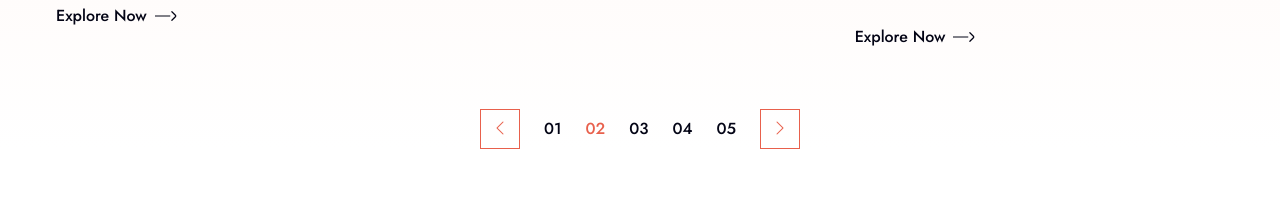
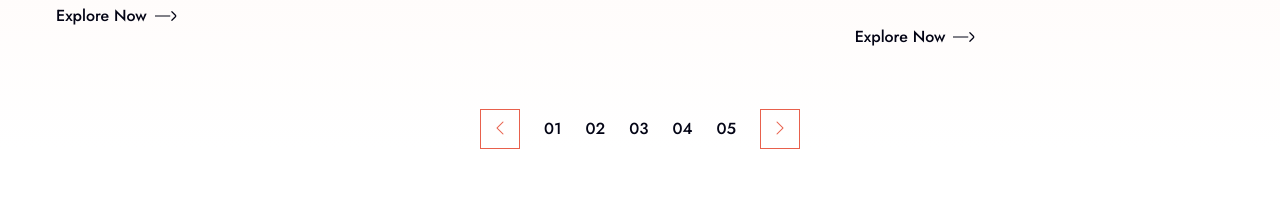
Before and after one commit to fullstacksherpa/HakkudaiTravels, a Next.js app: page /package-list in a window 1280 px wide. Shown: the part 1066-1273 px from the top of the page. Built offline with nearby package versions, Linux system fonts and the light colour scheme.

Commit message:
debug: change the props type of package

```diff
--- a/package.json
+++ b/package.json
@@ -1,5 +1,5 @@
 {
-  "name": "arid-next",
+  "name": "hakkudai_travel",
   "version": "0.1.0",
   "private": true,
   "scripts": {
--- a/src/app/(home)/package-list/page.tsx
+++ b/src/app/(home)/package-list/page.tsx
@@ -50,7 +50,7 @@ const PackageList = () => {
                             </li>
                             <li><Link href="#" className=" font-medium lg:text-base text-sm text-dark-1 duration-150 hover:text-primary-1 inline-block">01</Link>
                             </li>
-                            <li><Link href="#" className=" font-medium lg:text-base text-sm text-dark-1 duration-150 hover:text-primary-1 inline-block text-primary-1">02</Link>
+                            <li><Link href="#" className=" font-medium lg:text-base text-sm text-dark-1 duration-150 hover:text-primary-1 inline-block">02</Link>
                             </li>
                             <li><Link href="#" className=" font-medium lg:text-base text-sm text-dark-1 duration-150 hover:text-primary-1 inline-block">03</Link>
                             </li>
--- a/src/app/(home)/package-sidebar/page.tsx
+++ b/src/app/(home)/package-sidebar/page.tsx
@@ -42,8 +42,6 @@ const PackageSidebar = () => {
                                     img={item.img}
                                     price={item.price}
                                     duration={item.duration}
-                                    people={item.people}
-                                    discount={item.discount}
                                 />
                             ))}
                         </div>
@@ -59,7 +57,7 @@ const PackageSidebar = () => {
                             </li>
                             <li><Link href="#" className=" font-medium lg:text-base text-sm text-dark-1 duration-150 hover:text-primary-1 inline-block">01</Link>
                             </li>
-                            <li><Link href="#" className=" font-medium lg:text-base text-sm text-dark-1 duration-150 hover:text-primary-1 inline-block text-primary-1">02</Link>
+                            <li><Link href="#" className=" font-medium lg:text-base text-sm text-dark-1 duration-150 hover:text-primary-1 inline-block ">02</Link>
                             </li>
                             <li><Link href="#" className=" font-medium lg:text-base text-sm text-dark-1 duration-150 hover:text-primary-1 inline-block">03</Link>
                             </li>
```
